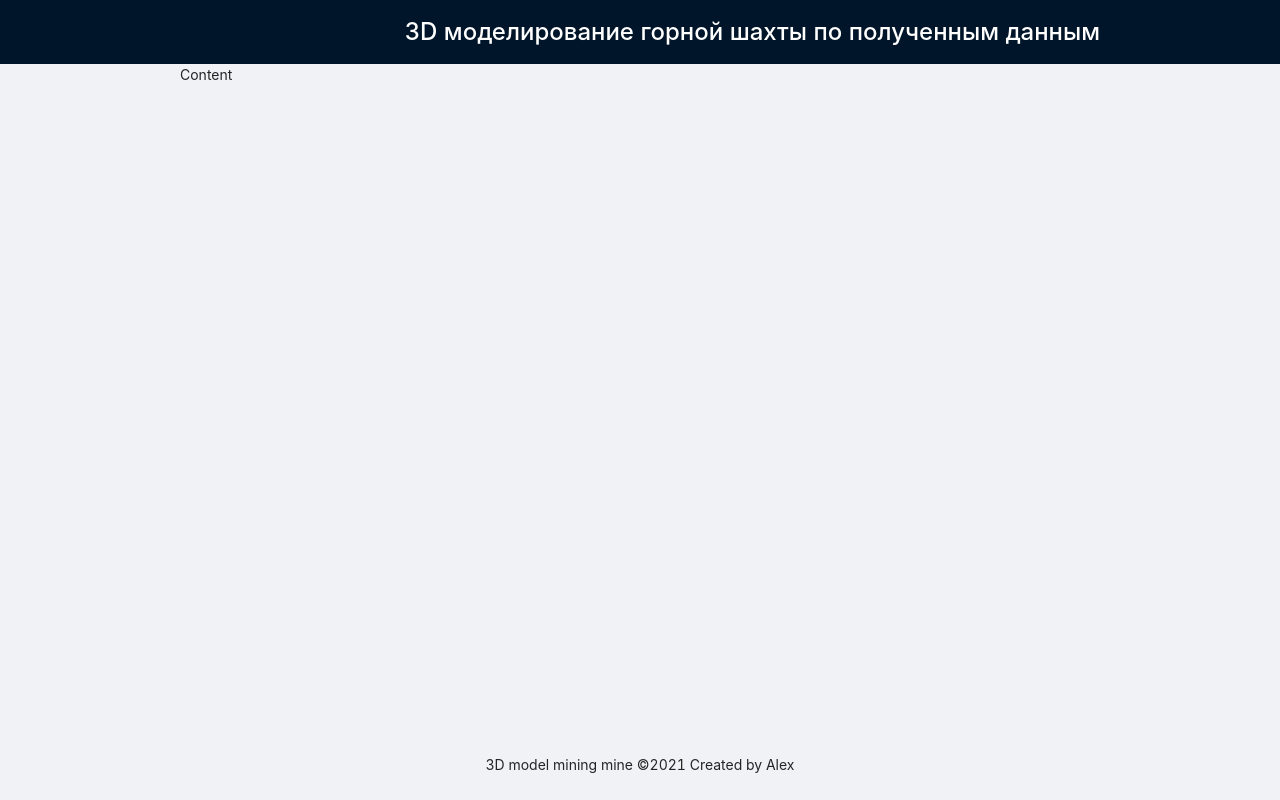
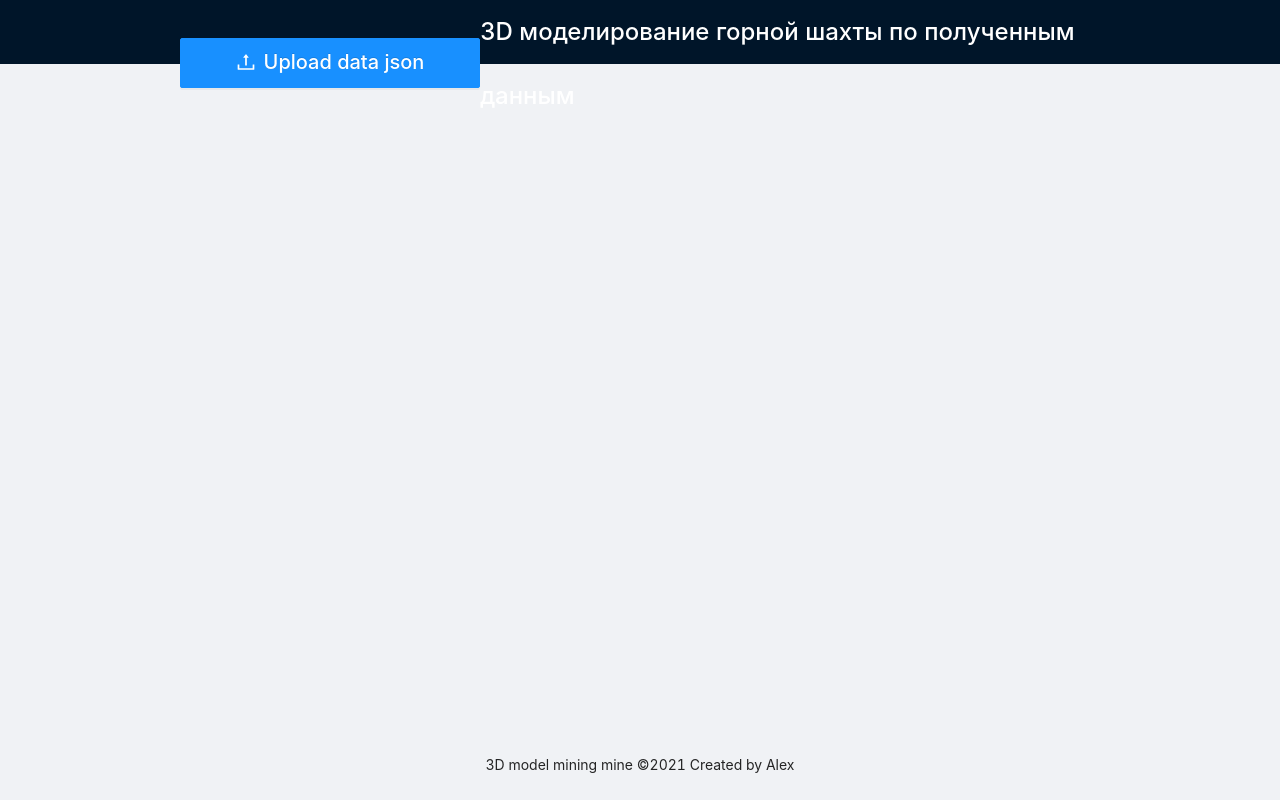
Before and after one commit to Madnessianin/3D_Modeling_On_BabylonJS, a React app: page / in a window 1280 px wide. Built offline with nearby package versions, Linux system fonts and the light colour scheme.

Commit message:
add btn load

```diff
--- a/src/App.scss
+++ b/src/App.scss
@@ -10,6 +10,7 @@
   align-items: center;
 }
 .header_title {
+  margin: 0;
   font-size: 24px;
   font-weight: 500;
   text-shadow: $text_shadow;
--- a/src/App.tsx
+++ b/src/App.tsx
@@ -2,6 +2,7 @@ import React from "react";
 import { Layout } from "antd";
 import "antd/dist/antd.less";
 import "./App.scss";
+import BtnLoader from "./Component/Common/LoaderBtn";
 
 const { Header, Content, Footer } = Layout;
 
@@ -11,7 +12,9 @@ const App = () => {
       <Layout style={{ minHeight: "100vh" }}>
         <Header className="header">
           <div className="header_inner">
-            <div className="header_item"></div>
+            <div className="header_item">
+              <BtnLoader />
+            </div>
             <div className="header_item">
               <h1 className="header_title">3D моделирование горной шахты по полученным данным</h1>
             </div>
@@ -28,4 +31,6 @@ const App = () => {
   );
 };
 
+
+
 export default App;
--- /dev/null
+++ b/src/Component/Common/LoaderBtn.tsx
@@ -0,0 +1,24 @@
+import React, { useState } from 'react';
+import { Upload, Button, message } from 'antd';
+import { UploadOutlined } from '@ant-design/icons';
+import { styleBtn } from './StyleBtn';
+
+
+const BtnLoader = () => {
+    const props = {
+      beforeUpload: (file: File) => {
+        if (file.type !== 'application/json') {
+          message.error(`${file.name} is not a json file`);
+        }
+        console.log(file.type)
+        return file.type === 'data/json' ? true : Upload.LIST_IGNORE;
+      }
+    };
+    return (
+      <Upload {...props}>
+        <Button style={styleBtn()} type="primary" icon={<UploadOutlined />}>Upload data json</Button>
+      </Upload>
+    );
+};
+
+export default BtnLoader;
--- /dev/null
+++ b/src/Component/Common/StyleBtn.ts
@@ -0,0 +1,6 @@
+export const styleBtn = () : Object => ({
+    'fontSize': '20px',
+    'fontWeight': '500',
+    'height': '50px',
+    'width': '300px'
+})
--- a/src/ant.less
+++ b/src/ant.less
@@ -1,2 +1,2 @@
 
-@primary-color: #fe8019;
+@primary-color: #1997fe;
```
